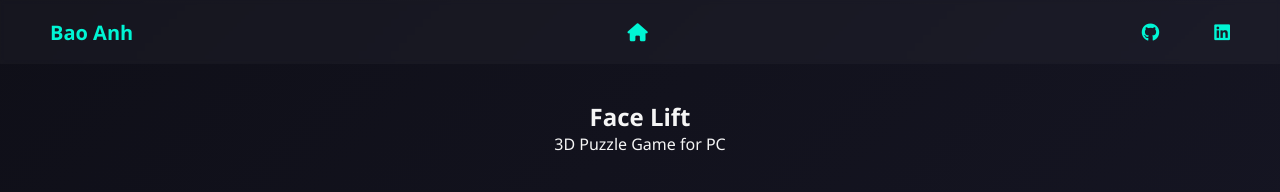
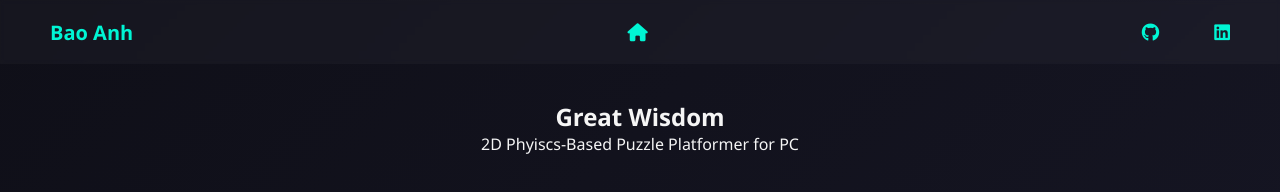
Before and after one commit to Uiskeee/website-portfolio, a plain HTML site: page greatwisdom/greatwisdom.html in a window 1280 px wide. Shown: the top 192 px of the page. Drawn offline with Linux system fonts and the light colour scheme; grey boxes are pictures that could not be loaded.

Commit message:
Update greatwisdom.html

```diff
--- a/greatwisdom/greatwisdom.html
+++ b/greatwisdom/greatwisdom.html
@@ -26,8 +26,8 @@
     </header>
 
     <section class="project-hero">
-        <h1>Face Lift</h1>
-        <p>3D Puzzle Game for PC</p>
+        <h1>Great Wisdom</h1>
+        <p>2D Phyiscs-Based Puzzle Platformer for PC</p>
     </section>
 
     <section class="project-details">
```
